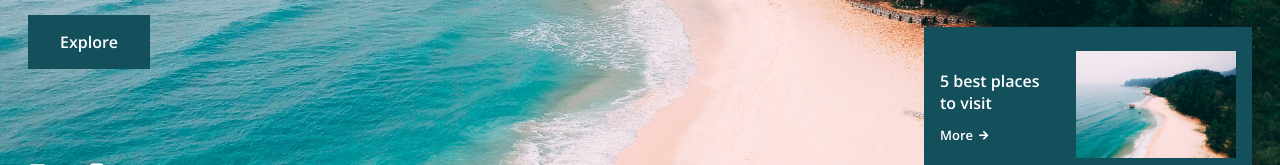
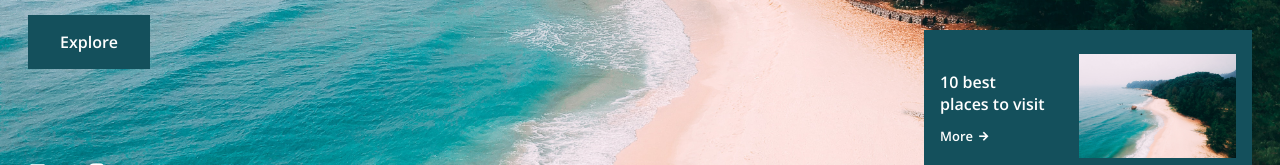
Before and after one commit to rohailshahid/React-Travel-Website, a React (Create React App) app: page / in a window 1280 px wide. Shown: the part 405-570 px from the top of the page. Built offline with nearby package versions, Linux system fonts and the light colour scheme.

Commit message:
changes in More section

```diff
--- a/src/components/Banner.js
+++ b/src/components/Banner.js
@@ -57,7 +57,7 @@ const Banner = () => {
 
           <div className="home__info">
             <div>
-              <span className="home__info-title">5 best places to visit</span>
+              <span className="home__info-title">10 best places to visit</span>
               <a
                 href="#discover"
                 className="button button--flex button--link home__info-button"
```
